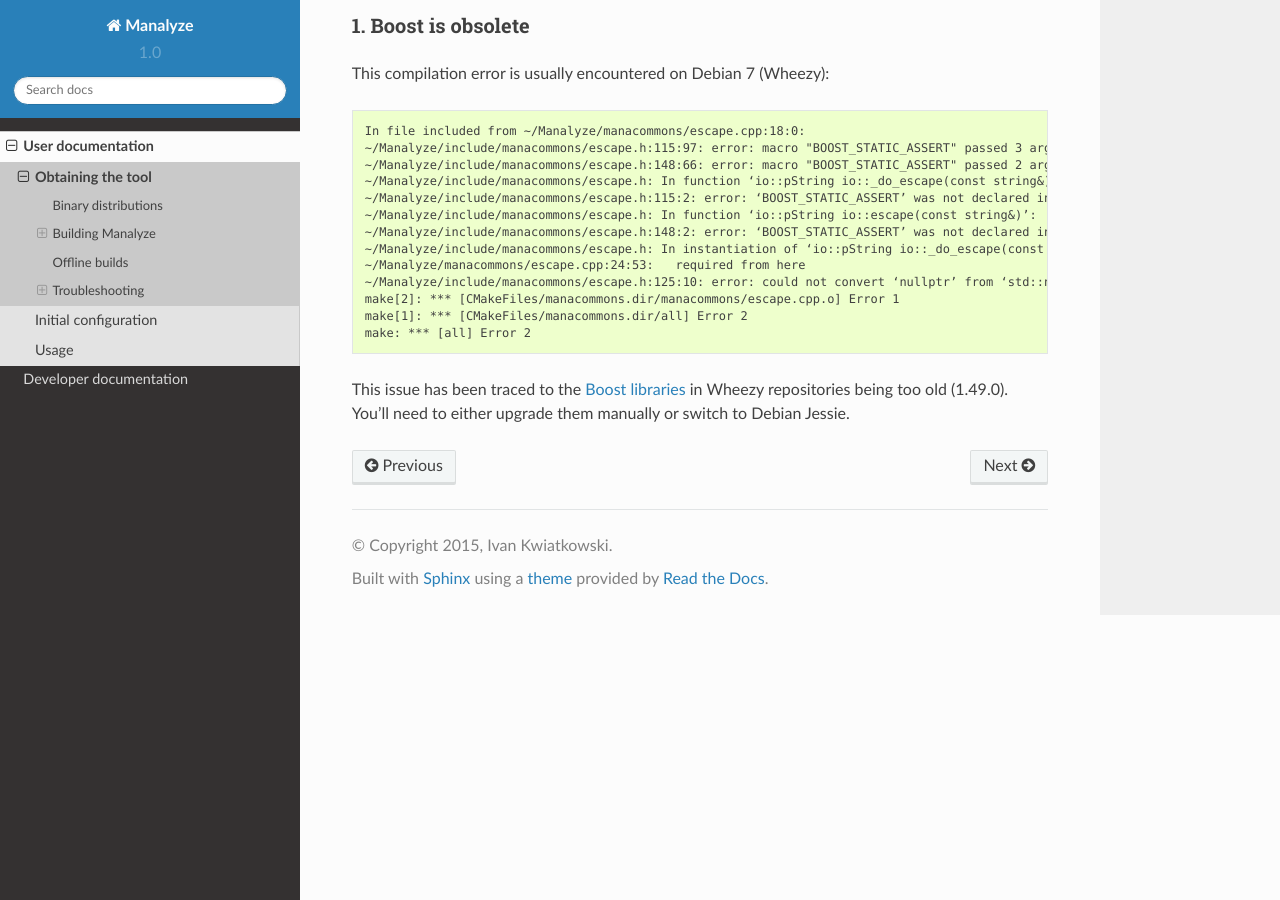
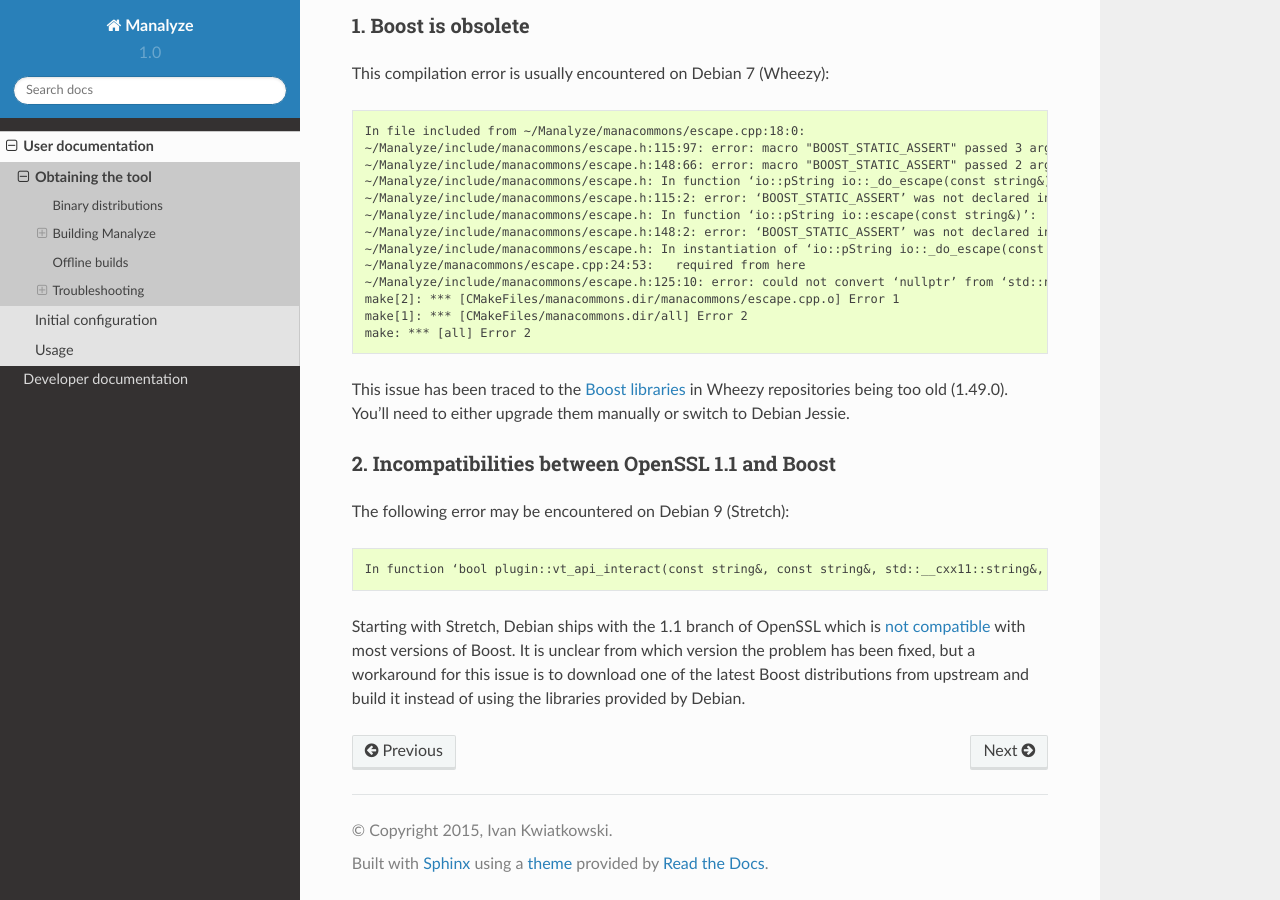
Before and after one commit to JusticeRage/Manalyze, a Sphinx documentation site: the page built from docs/obtaining-manalyze.rst, in a window 1280 px wide and 900 px high, scrolled down 2983 px. Built offline with Sphinx 7.4.7 and the Read the Docs theme 2.0.0, drawn with Linux system fonts in a browser that asks for light colours.

Commit message:
Added BITS service CLSID to the strings plugin. Added documentation related to the manape Yara module and a compilation error on Stretch (fixes #17, fixes #18). Fixed a problem in the ClamAV convertion script related to invert-alternate expressions (fixes #16).

```diff
--- a/docs/developer.rst
+++ b/docs/developer.rst
@@ -12,4 +12,5 @@
    before-contributing
    code-organization
    writing-plugins
+   writing-yara-rules
    reusing-manape
--- a/docs/obtaining-manalyze.rst
+++ b/docs/obtaining-manalyze.rst
@@ -117,3 +117,12 @@
 	make: *** [all] Error 2
 
 This issue has been traced to the `Boost libraries <http://www.boost.org/>`_ in Wheezy repositories being too old (1.49.0). You'll need to either upgrade them manually or switch to Debian Jessie.
+
+2. Incompatibilities between OpenSSL 1.1 and Boost
+--------------------------------------------------
+
+The following error may be encountered on Debian 9 (Stretch)::
+
+    In function ‘bool plugin::vt_api_interact(const string&, const string&, std::__cxx11::string&, plugin::sslsocket&)’: ~/Manalyze/plugins/plugin_virustotal/plugin_virustotal.cpp:276:84: error: ‘SSL_R_SHORT_READ’ was not declared in this scope if (error != boost::asio::error::eof && error.value() != ERR_PACK(ERR_LIB_SSL, 0, SSL_R_SHORT_READ))
+
+Starting with Stretch, Debian ships with the 1.1 branch of OpenSSL which is `not compatible <https://github.com/chriskohlhoff/asio/issues/184>`_ with most versions of Boost. It is unclear from which version the problem has been fixed, but a workaround for this issue is to download one of the latest Boost distributions from upstream and build it instead of using the libraries provided by Debian.
```
Also changed, not shown: docs/writing-yara-rules.rst (added, +43 -0 lines), 2 other files.
